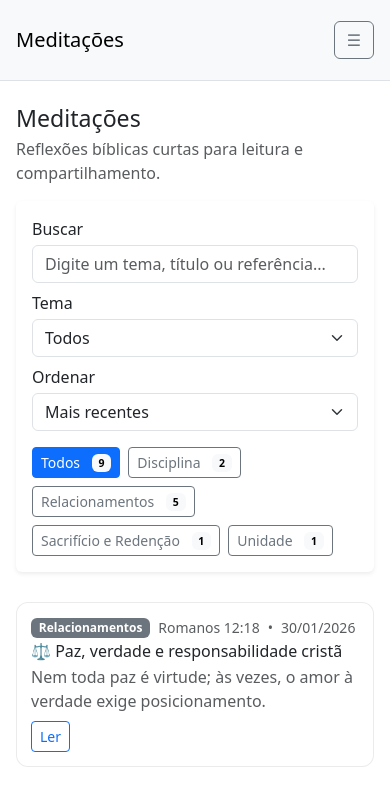
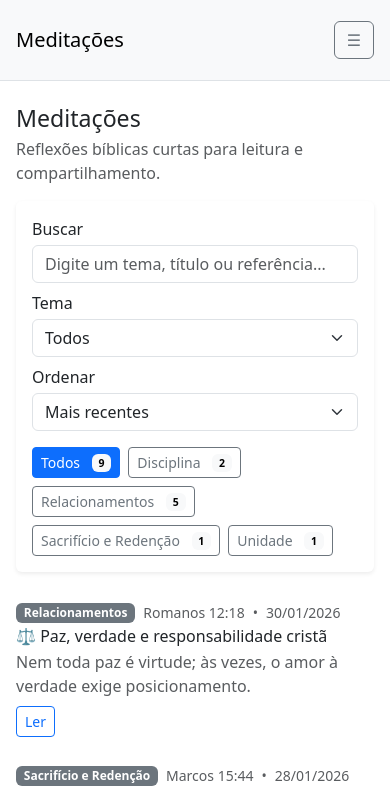
Before and after one commit to meditacoesbiblicas/meditacoes-biblicas, an Angular app: page /#/ in a window 390 px wide. Shown: the top 789 px of the page. Built offline with nearby package versions, Linux system fonts and the light colour scheme.

Commit message:
feat(home): torna cards clicáveis e melhora tap no mobile

```diff
--- a/src/app/pages/home/home.page.html
+++ b/src/app/pages/home/home.page.html
@@ -63,8 +63,11 @@
 <div class="home-list">
   @for (m of meditacoesFiltradas; track m.id) {
     <article class="home-item">
-
-      <div class="home-content">
+      <a
+        class="home-card"
+        [routerLink]="['/meditacao', m.id]"
+        aria-label="Abrir meditação"
+      >
         <div class="d-flex flex-wrap align-items-center gap-2 mb-1">
           <span class="badge text-bg-secondary">{{ m.tema }}</span>
           <span class="text-muted small">{{ m.versoChave }}</span>
@@ -75,10 +78,8 @@
         <h2 class="h6 mb-1">{{ m.titulo }}</h2>
         <p class="text-muted mb-2">{{ m.resumo }}</p>
 
-        <a class="btn btn-outline-primary btn-sm" [routerLink]="['/meditacao', m.id]">
-          Ler
-        </a>
-      </div>
+        <span class="btn btn-outline-primary btn-sm">Ler</span>
+      </a>
     </article>
   }
 </div>
--- a/src/styles.scss
+++ b/src/styles.scss
@@ -160,3 +160,20 @@
 #menuMobile.offcanvas {
   width: min(200px, 85vw) !important;
 }
+
+/* Home: card inteiro clicável */
+.home-card{
+  display: block;
+  text-decoration: none;
+  color: inherit;
+}
+
+.home-card .home-content{
+  transition: transform .08s ease, box-shadow .12s ease, border-color .12s ease;
+}
+
+.home-card:active .home-content{
+  transform: translateY(1px);
+  box-shadow: 0 .25rem .75rem rgba(0,0,0,.10);
+  border-color: rgba(0,0,0,.14);
+}
```
